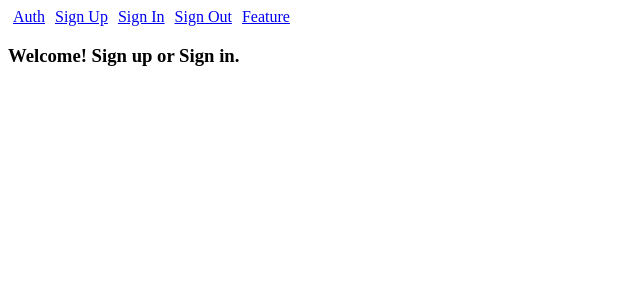
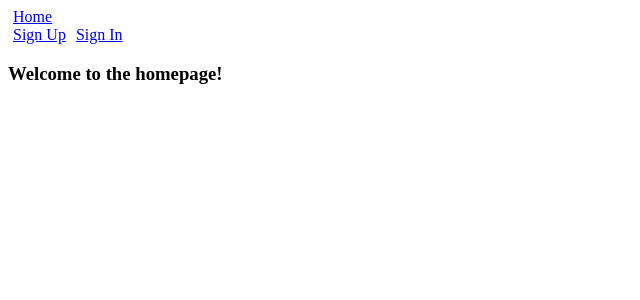
Before and after one commit to chasewhitney/Coursework-ReactClientAuth, a React (Create React App) app: page / in a window 1280 px wide. Shown: the top 300 px of the page, without its empty margins (0-640 px from the left). Built offline with nearby package versions, Linux system fonts and the light colour scheme.

Commit message:
rendering nav links based on login status

```diff
--- a/src/components/header.js
+++ b/src/components/header.js
@@ -1,18 +1,38 @@
 import React, { Component } from 'react';
 import { Link } from 'react-router-dom';
+import { connect } from 'react-redux';
 
 class Header extends Component {
+  renderLinks() {
+    if(this.props.authenticated) {
+      return (
+        <div>
+          <Link to='/signout'>Sign Out</Link>
+          <Link to='/feature'>Feature</Link>
+        </div>
+      );
+    } else {
+      return (
+        <div>
+          <Link to='/signup'>Sign Up</Link>
+          <Link to='/signin'>Sign In</Link>
+        </div>
+      );
+    }
+  };
+
   render() {
     return (
       <div>
-        <Link to='/'>Auth</Link>
-        <Link to='/signup'>Sign Up</Link>
-        <Link to='/signin'>Sign In</Link>
-        <Link to='/signout'>Sign Out</Link>
-        <Link to='/feature'>Feature</Link>
+        <Link to='/'>Home</Link>
+        {this.renderLinks()}
       </div>
     );
   }
 }
 
-export default Header;
+function mapStateToProps(state){
+  return { authenticated: state.auth }
+}
+
+export default connect(mapStateToProps)(Header);
--- a/src/components/welcome.js
+++ b/src/components/welcome.js
@@ -1,5 +1,5 @@
 import React from 'react';
 
 export default () => {
-  return <h3>Welcome! Sign up or Sign in.</h3>;
+  return <h3>Welcome to the homepage!</h3>;
 };
```
